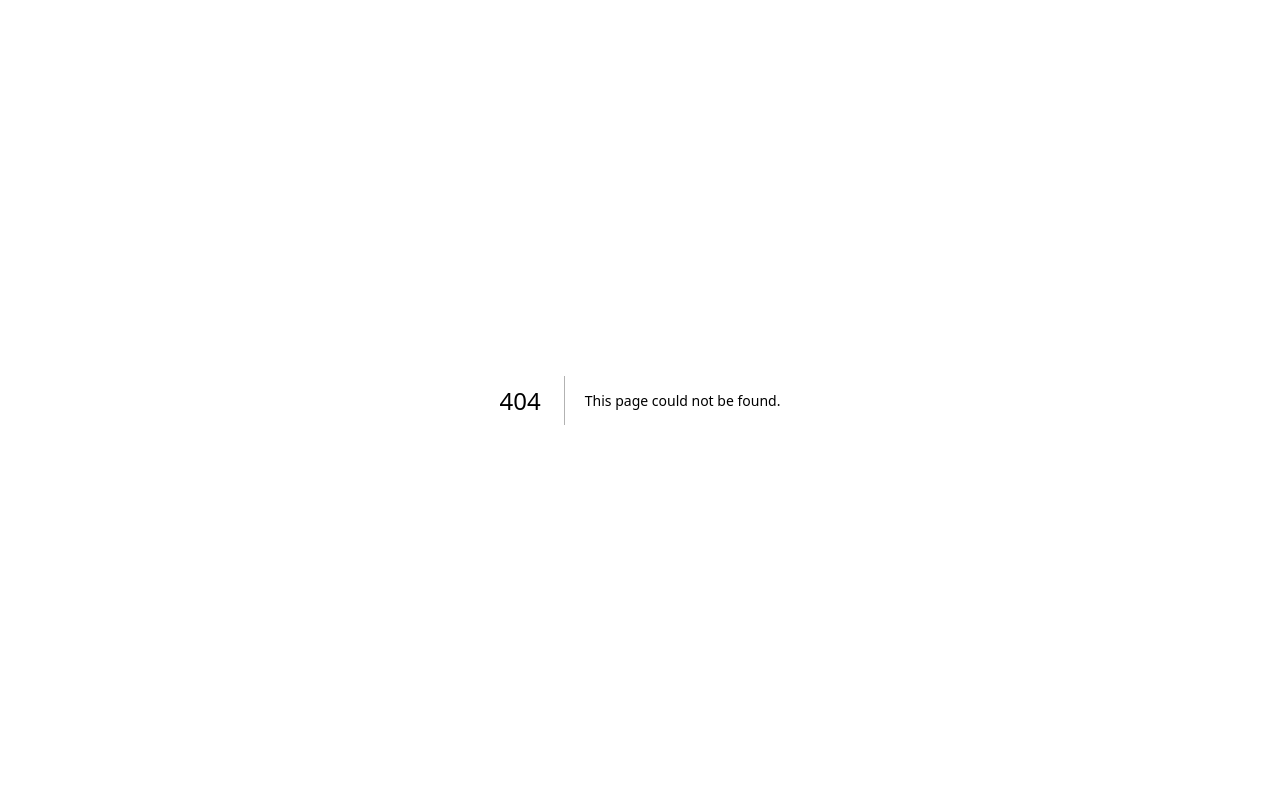
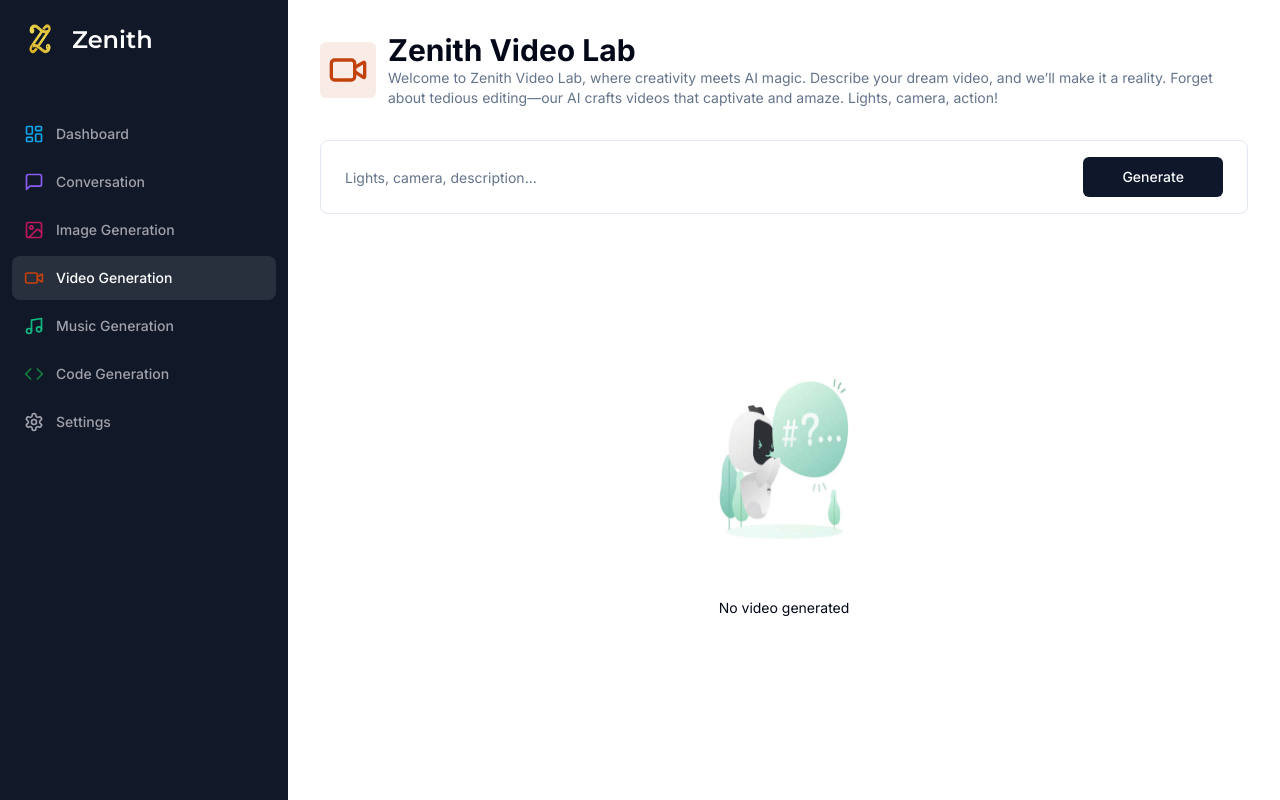
Before and after one commit to koshikgurbani/Zenith, a Next.js app in the folder zenith/: page /video in a window 1280 px wide. Before the commit this address had no page. Built offline with nearby package versions, Linux system fonts and the light colour scheme.

Commit message:
added image generation page UI and integrated replicate ai zeroscope model api

```diff
--- /dev/null
+++ b/zenith/app/(dashboard)/(routes)/video/constants.ts
@@ -0,0 +1,7 @@
+import * as z from "zod"
+
+export const formSchema = z.object({
+    prompt: z.string().min(1, {
+        message: "Video Prompt is required",
+    }),
+})
--- /dev/null
+++ b/zenith/app/(dashboard)/(routes)/video/page.tsx
@@ -0,0 +1,120 @@
+"use client";
+
+import * as z from "zod"
+import { VideoIcon } from "lucide-react";
+import { useForm } from "react-hook-form";
+import { zodResolver } from "@hookform/resolvers/zod";
+import axios from "axios";
+
+import { Heading } from "@/components/heading";
+import { Form, FormControl, FormField, FormItem } from "@/components/ui/form";
+import { Input } from "@/components/ui/input";
+
+import { formSchema } from "./constants"
+import { Button } from "@/components/ui/button";
+import { useRouter } from "next/navigation";
+import { useState } from "react";
+import { ChatCompletionMessageParam } from "openai/resources/index.mjs";
+import { Empty } from "@/components/empty";
+import Loader from "@/components/loader";
+
+const VideoPage = () => {
+    const router = useRouter();
+    const [video, setVideo] = useState<string>()
+
+    const form = useForm<z.infer<typeof formSchema>>({
+        resolver: zodResolver(formSchema),
+        defaultValues: {
+            prompt: ""
+        }
+    });
+
+    const isLoading = form.formState.isSubmitting;
+
+    const onSubmit = async (values: z.infer<typeof formSchema>) => {
+        console.log("------------", values);
+        try {
+            setVideo(undefined)
+
+            const response = await axios.post("/api/video", values)
+
+            setVideo(response.data[0])
+            form.reset();
+        } catch (error: any) {
+            //TODO: Open Pro Modal
+            console.log("error", error);
+        } finally {
+            router.refresh();
+        }
+    }
+
+    return (
+        <div>
+            {/* Hello Conversation */}
+            <Heading
+                title="Zenith Video Lab"
+                description="Welcome to Zenith Video Lab, where creativity meets AI magic. Describe your dream video, and we’ll make it a reality. Forget about tedious editing—our AI crafts videos that captivate and amaze. Lights, camera, action!"
+                icon={VideoIcon}
+                iconColor="text-orange-700"
+                bgColor="bg-orange-700/10"
+            />
+            <div className="px-4 lg:px-8">
+                <div>
+                    <Form {...form}>
+                        <form
+                            onSubmit={form.handleSubmit(onSubmit)}
+                            className="
+                            rounded-lg
+                            border
+                            w-full
+                            p-4
+                            px-3
+                            md:px-6
+                            focus-within:shadow-sm
+                            grid
+                            grid-cols-12
+                            gap-2
+                            "
+                        >
+                            <FormField
+                                name="prompt"
+                                render={({ field }) => (
+                                    <FormItem className="col-span-12 lg:col-span-10" >
+                                        <FormControl className="m-0 p-0">
+                                            <Input
+                                                className="border-0 outline-none focus-visible:ring-0 focus-visible:ring-transparent"
+                                                disabled={isLoading}
+                                                placeholder="Lights, camera, description..."
+                                                {...field}
+                                            />
+                                        </FormControl>
+                                    </FormItem>
+                                )}
+                            />
+                            <Button className="col-span-12 lg:col-span-2 w-full" disabled={isLoading} >
+                                Generate
+                            </Button>
+                        </form>
+                    </Form>
+                </div>
+                <div className="space-y-4 mt-4">
+                    {isLoading && (
+                        <div className="p-8 rounder-lg w-full flex items-center justify-center bg-muted">
+                            <Loader />
+                        </div>
+                    )}
+                    {!video && !isLoading && (
+                        <Empty label="No video generated" />
+                    )}
+                    {video && (
+                    <video controls className="w-full aspect-video mt-8 rounder-lg border">
+                        <source src={video} />
+                    </video>
+                    )}
+                </div>
+            </div>
+        </div>
+    );
+}
+
+export default VideoPage;
--- /dev/null
+++ b/zenith/app/api/video/route.ts
@@ -0,0 +1,42 @@
+import { auth } from "@clerk/nextjs/server";
+import { NextRequest, NextResponse } from "next/server";
+import Replicate from "replicate"
+
+
+const replicate = new Replicate({
+    auth: process.env.NEXT_PUBLIC_REPLICATE_API_TOKEN
+})
+
+export async function POST(
+    req: NextRequest
+) {
+    try {
+        const { userId } = auth();
+        console.log('userId', userId)
+        const body = await req.json();
+        console.log('body', body)
+        const { prompt } = body;
+        console.log('prompt', prompt)
+
+        if (!userId) {
+            return new NextResponse("Unauthorized", { status: 401 });
+        }
+
+        if (!prompt) {
+            return new NextResponse("prompt is required", { status: 400 });
+        }
+
+        const input = {
+            prompt
+        };
+
+        const response = await replicate.run("anotherjesse/zeroscope-v2-xl:9f747673945c62801b13b84701c783929c0ee784e4748ec062204894dda1a351", { input });
+        console.log('response', response)
+
+        return NextResponse.json(response);
+
+    } catch (error) {
+        console.log("[VIDEO_ERROR]", error);
+        return new NextResponse(`Internal error: ${error}`, { status: 500 })
+    }
+}
```
